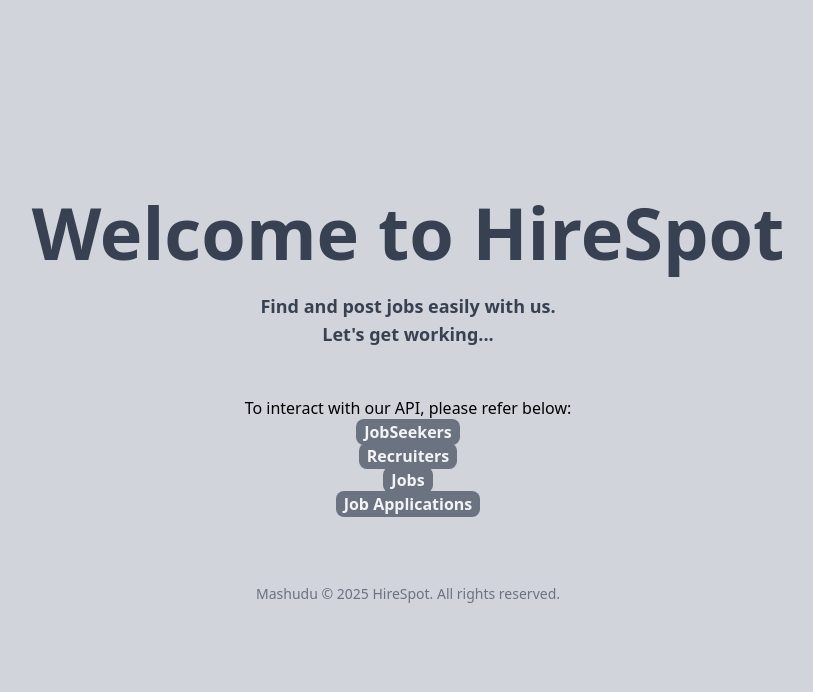
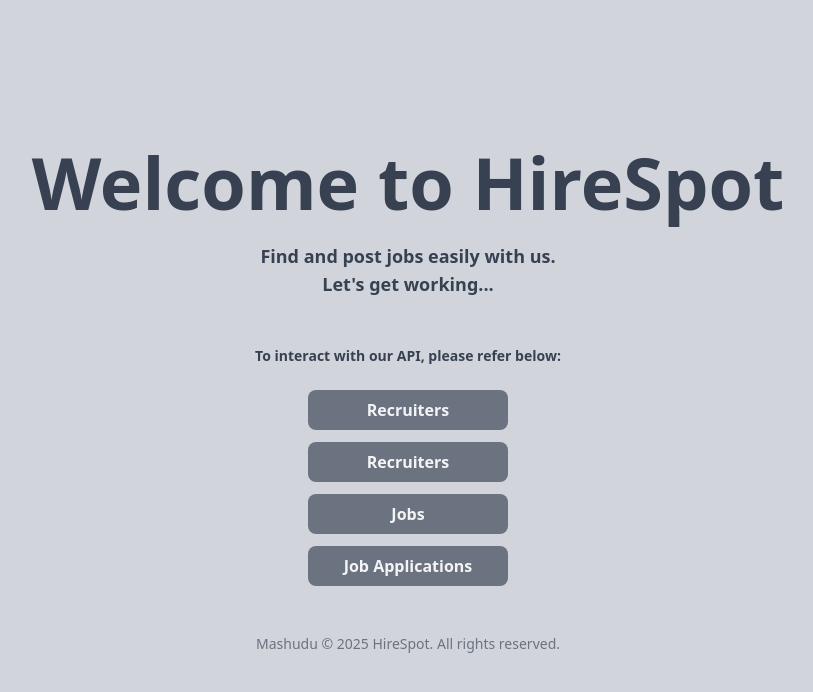
Before and after one commit to MashuduWW/alx-project-nexus, a Django app: template hirespot/templates/hirespot/welcome.html in a window 1280 px wide. Shown: the top 692 px of the page, without its empty margins (232-1045 px from the left). Run offline with Django 5.2, Linux system fonts and the light colour scheme; the template is opened without the code that fills it, so the values that code supplies are empty; parts of the project's set-up code (start-up, migrations or seed data) failed here and were passed over.

Commit message:
Restyled landing page

```diff
--- a/hirespot/static/css/styles.css
+++ b/hirespot/static/css/styles.css
@@ -505,20 +505,23 @@
 .mb-12 {
   margin-bottom: 3rem;
 }
-.mb-5 {
-  margin-bottom: 1.25rem;
-}
 .mb-6 {
   margin-bottom: 1.5rem;
 }
 .mt-12 {
   margin-top: 3rem;
 }
+.block {
+  display: block;
+}
 .flex {
   display: flex;
 }
 .min-h-screen {
   min-height: 100vh;
+}
+.w-52 {
+  width: 13rem;
 }
 .flex-col {
   flex-direction: column;
@@ -528,6 +531,11 @@
 }
 .justify-center {
   justify-content: center;
+}
+.space-y-3 > :not([hidden]) ~ :not([hidden]) {
+  --tw-space-y-reverse: 0;
+  margin-top: calc(0.75rem * calc(1 - var(--tw-space-y-reverse)));
+  margin-bottom: calc(0.75rem * var(--tw-space-y-reverse));
 }
 .rounded-lg {
   border-radius: 0.5rem;
@@ -540,17 +548,21 @@
   --tw-bg-opacity: 1;
   background-color: rgb(107 114 128 / var(--tw-bg-opacity, 1));
 }
-.px-2 {
-  padding-left: 0.5rem;
-  padding-right: 0.5rem;
+.px-1 {
+  padding-left: 0.25rem;
+  padding-right: 0.25rem;
+}
+.px-3 {
+  padding-left: 0.75rem;
+  padding-right: 0.75rem;
 }
 .px-6 {
   padding-left: 1.5rem;
   padding-right: 1.5rem;
 }
-.py-0\.5 {
-  padding-top: 0.125rem;
-  padding-bottom: 0.125rem;
+.py-2 {
+  padding-top: 0.5rem;
+  padding-bottom: 0.5rem;
 }
 .text-center {
   text-align: center;
--- a/hirespot/templates/hirespot/welcome.html
+++ b/hirespot/templates/hirespot/welcome.html
@@ -1,26 +1,70 @@
+
 {% load static %}
+
 <!DOCTYPE html>
 <html lang="en">
-<head>
-    <meta charset="UTF-8">
+  <head>
+    <meta charset="UTF-8" />
     <title>HireSpot</title>
-    <link href="{% static 'css/styles.css' %}" rel="stylesheet">
+    <link href="{% static 'css/styles.css' %}" rel="stylesheet" />
+  </head>
+  <body
+    class="bg-gray-300 flex flex-col items-center justify-center min-h-screen"
+  >
+    <div class="text-center px-6">
+      <h1 class="text-7xl font-extrabold text-gray-700 mb-6">
+        Welcome to HireSpot
+      </h1>
+      <h3 class="text-lg font-semibold text-gray-700">
+        Find and post jobs easily with us.
+      </h3>
+      <p class="text-lg font-semibold text-gray-700 mb-12">
+        Let's get working...
+      </p>
+      <div class="flex flex-col items-center">
+        <h5 class="text-sm font-semibold text-gray-700">
+            To interact with our API, please refer below: </h5> <br>
+        <ul class="space-y-3 px-1 w-52 text-center">
+          <li>
+            <a
+              href="http://localhost:8000/api/jobseekers/"
+              class="block bg-gray-500 text-gray-100 px-1 py-2 rounded-lg font-semibold hover:bg-gray-400 transition"
+            >
+              Recruiters
+            </a>
+          </li>
 
-</head>
-<body class="bg-gray-300 flex flex-col items-center justify-center min-h-screen">
-    <div class="text-center px-6">
-        <h1 class="text-7xl font-extrabold text-gray-700 mb-6">Welcome to HireSpot</h1>
-        <h3 class="text-lg font-semibold text-gray-700 ">Find and post jobs easily with us.</h3>
-        <p class="text-lg font-semibold text-gray-700 mb-12"> Let's get working...</p>
-        <div class="text-center mb-5">
-            <p>To interact with our API, please refer below:</p>
-            <a href="http://localhost:8000/api/jobs/" class="bg-gray-500 text-gray-100 px-2 py-0.5 rounded-lg font-semibold hover:bg-gray-400 transition">JobSeekers</a> <br>
-            <a href="http://localhost:8000/api/recruiters/" class="bg-gray-500 text-gray-100 px-2 py-0.5 rounded-lg font-semibold hover:bg-gray-400 transition">Recruiters</a> <br>
-             <a href="http://localhost:8000/api/jobs/" class="bg-gray-500 text-gray-100 px-2 py-0.5 rounded-lg font-semibold hover:bg-gray-400 transition">Jobs</a> <br>
-             <a href="http://localhost:8000/api/job-applications/" class="bg-gray-500 text-gray-100 px-2 py-0.5 rounded-lg font-semibold hover:bg-gray-400 transition">Job Applications</a> <br>
+          <li>
+            <a
+              href="http://localhost:8000/api/recruiters/"
+              class="block bg-gray-500 text-gray-100 px-3 py-2 rounded-lg font-semibold hover:bg-gray-400 transition"
+            >
+              Recruiters
+            </a>
+          </li>
 
-        </div>
+          <li>
+            <a
+              href="http://localhost:8000/api/jobs/"
+              class="block bg-gray-500 text-gray-100 px-3 py-2 rounded-lg font-semibold hover:bg-gray-400 transition"
+            >
+              Jobs
+            </a>
+          </li>
+
+          <li>
+            <a
+              href="http://localhost:8000/api/jobapplications/"
+              class="block bg-gray-500 text-gray-100 px-3 py-2 rounded-lg font-semibold hover:bg-gray-400 transition"
+            >
+              Job Applications
+            </a>
+          </li>
+        </ul>
+      </div>
     </div>
-    <footer class="mt-12 text-gray-500 text-sm">Mashudu © 2025 HireSpot. All rights reserved.</footer>
-</body>
+    <footer class="mt-12 text-gray-500 text-sm">
+      Mashudu © 2025 HireSpot. All rights reserved.
+    </footer>
+  </body>
 </html>
--- a/jb_backend_project/settings.py
+++ b/jb_backend_project/settings.py
@@ -27,11 +27,12 @@
 # See https://docs.djangoproject.com/en/5.2/howto/deployment/checklist/
 
 # SECURITY WARNING: keep the secret key used in production secret!
-SECRET_KEY = os.environ.get("SECRET_KEY")
+SECRET_KEY = os.environ.get("SECRET_KEY", "django-insecure-64j_6(qk)b*k5o5j8-*!e(2$+b4qx0zb-t=j-@t9ihyz)aihvq")
 DEBUG = False
 
 ALLOWED_HOSTS = ["*"]
 # Application definition
+
 
 INSTALLED_APPS = [
     "hirespot",
```
